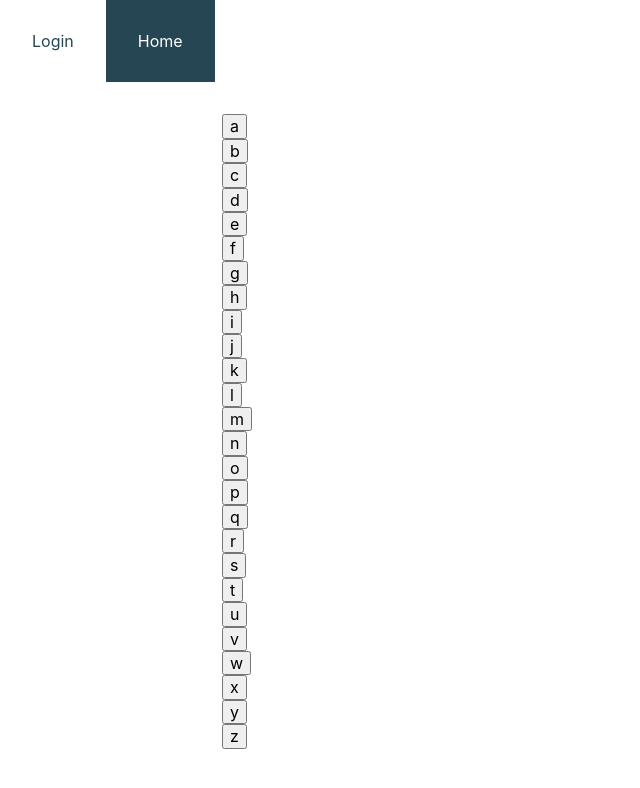
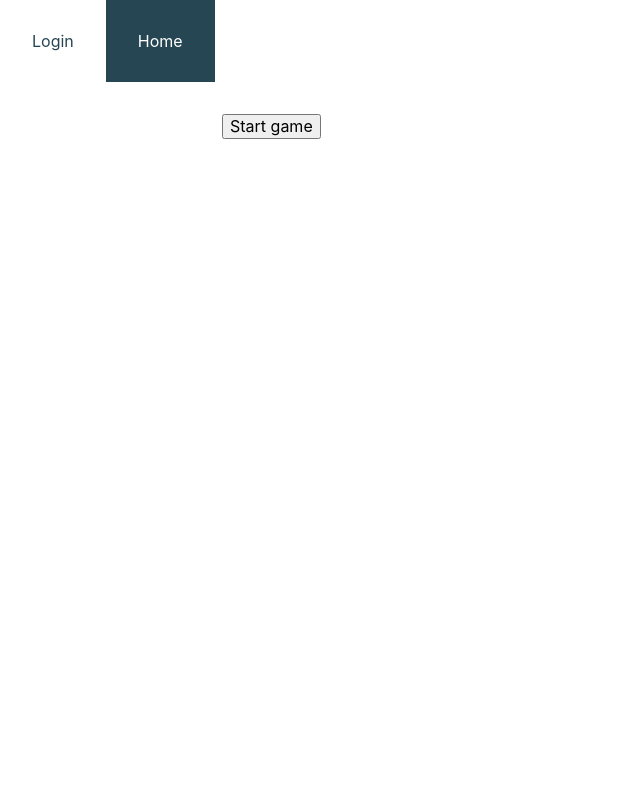
Before and after one commit to KresimirCosic/hangman, a React (Create React App) app: page /login in a window 1280 px wide. Both pictures are taken after typing "Sample" into the empty fields and a click on the button "Login". Shown: the top 788 px of the page, without its empty margins (0-640 px from the left). Built offline with nearby package versions, Linux system fonts and the light colour scheme.

Commit message:
letter disabled, style files added empty style files and buttons are disabled if attempted

```diff
--- a/src/components/Letter/Letter.tsx
+++ b/src/components/Letter/Letter.tsx
@@ -3,13 +3,22 @@ import { FC } from 'react';
 import { PossibleLetter } from '../../state/features/game/game';
 
 interface ILetterProps {
+  disabled: boolean;
   letter: PossibleLetter;
   handleLetterAttempt: (letter: PossibleLetter) => void;
 }
 
-const Letter: FC<ILetterProps> = ({ letter, handleLetterAttempt }) => {
+const Letter: FC<ILetterProps> = ({
+  disabled,
+  letter,
+  handleLetterAttempt,
+}) => {
   return (
-    <button className='Letter' onClick={() => handleLetterAttempt(letter)}>
+    <button
+      disabled={disabled}
+      className='Letter'
+      onClick={() => handleLetterAttempt(letter)}
+    >
       {letter}
     </button>
   );
--- a/src/components/LettersList/LettersList.tsx
+++ b/src/components/LettersList/LettersList.tsx
@@ -5,6 +5,8 @@ import { PossibleLetter } from '../../state/features/game/game';
 import Letter from '../Letter/Letter';
 
 interface ILettersListProps {
+  correctLetters: PossibleLetter[];
+  wrongLetters: PossibleLetter[];
   handleLetterAttempt: (letter: PossibleLetter) => void;
 }
 
@@ -37,12 +39,22 @@ export const lettersList = [
   'z',
 ] as const;
 
-const LettersList: FC<ILettersListProps> = ({ handleLetterAttempt }) => {
+const LettersList: FC<ILettersListProps> = ({
+  correctLetters,
+  wrongLetters,
+  handleLetterAttempt,
+}) => {
   return (
     <ul id='LettersList' className='LettersList'>
       {lettersList.map((letter) => (
         <li key={letter} className='LettersList-item'>
-          <Letter handleLetterAttempt={handleLetterAttempt} letter={letter} />
+          <Letter
+            disabled={
+              correctLetters.includes(letter) || wrongLetters.includes(letter)
+            }
+            handleLetterAttempt={handleLetterAttempt}
+            letter={letter}
+          />
         </li>
       ))}
     </ul>
--- /dev/null
+++ b/src/components/Text/Text.tsx
@@ -0,0 +1,7 @@
+import { FC } from 'react';
+
+const Text: FC = () => {
+  return <div id='Text' className='Text'></div>;
+};
+
+export default Text;
--- a/src/components/pages/Home/Home.tsx
+++ b/src/components/pages/Home/Home.tsx
@@ -2,17 +2,23 @@ import { FC } from 'react';
 
 import { useAppSelector, useAppDispatch } from '../../../state/hooks';
 
-import { PossibleLetter, attempt } from '../../../state/features/game/game';
+import {
+  attempt,
+  getNewTextThunk,
+  PossibleLetter,
+} from '../../../state/features/game/game';
 
 import ProtectedRoute from '../../utility/ProtectedRoute/ProtectedRoute';
 import Page from '../../utility/Page/Page';
 
 import LettersList from '../../LettersList/LettersList';
+import Text from '../../Text/Text';
 
 const Home: FC = () => {
   const dispatch = useAppDispatch();
-  const { status, text, numberOfTries, correctLetters, wrongLetters } =
-    useAppSelector((state) => state.game);
+  const { text, correctLetters, wrongLetters } = useAppSelector(
+    (state) => state.game
+  );
 
   const handleLetterAttempt = (letter: PossibleLetter) => {
     dispatch(attempt(letter));
@@ -22,7 +28,20 @@ const Home: FC = () => {
     <ProtectedRoute>
       <Page>
         <div id='Home' className='Home'>
-          <LettersList handleLetterAttempt={handleLetterAttempt} />
+          {!text && (
+            <button onClick={() => dispatch(getNewTextThunk())}>
+              Start game
+            </button>
+          )}
+          <h1>{text}</h1>
+          {text && <Text />}
+          {text && (
+            <LettersList
+              correctLetters={correctLetters}
+              wrongLetters={wrongLetters}
+              handleLetterAttempt={handleLetterAttempt}
+            />
+          )}
         </div>
       </Page>
     </ProtectedRoute>
--- a/src/state/features/game/game.ts
+++ b/src/state/features/game/game.ts
@@ -9,7 +9,6 @@ interface GameState {
   text: string;
   wrongLetters: PossibleLetter[];
   correctLetters: PossibleLetter[];
-  numberOfTries: number;
 }
 
 const initialState: GameState = {
@@ -17,7 +16,6 @@ const initialState: GameState = {
   text: '',
   wrongLetters: [],
   correctLetters: [],
-  numberOfTries: 0,
 };
 
 interface APIResponse {
@@ -45,8 +43,14 @@ export const gameSlice = createSlice({
       const { payload } = action;
 
       if (payload.length > 1) return;
-      if (state.text.indexOf(payload) > -1) state.correctLetters.push(payload);
-      else state.wrongLetters.push(payload);
+      if (
+        state.text.indexOf(payload) > -1 &&
+        !state.correctLetters.includes(payload)
+      ) {
+        state.correctLetters.push(payload);
+      } else if (!state.wrongLetters.includes(payload)) {
+        state.wrongLetters.push(payload);
+      }
     },
     reset: (state) => {
       state = { ...initialState };
--- a/src/styles/index.scss
+++ b/src/styles/index.scss
@@ -5,7 +5,9 @@
 
 @import './components/utility/Page/Page';
 
+@import './components/AppLoader/AppLoader';
+@import './components/Letter/Letter';
+@import './components/LettersList/LettersList';
+@import './components/LoginForm/LoginForm';
 @import './components/Navbar/Navbar';
-@import './components/AppLoader/AppLoader';
-@import './components/LettersList/LettersList';
-@import './components/Letter/Letter';
+@import './components/Text/Text';
```
Also changed, not shown: src/styles/components/Text/_Text.scss (added).
